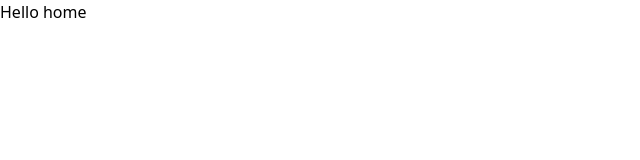
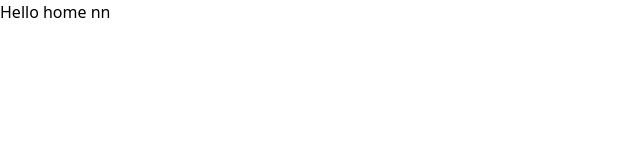
Before and after one commit to javidShabin/evoque-client, a React (Vite) app: page / in a window 1280 px wide. Shown: the top 160 px of the page, without its empty margins (0-640 px from the left). Built offline with nearby package versions, Linux system fonts and the light colour scheme.

Commit message:
another chagne form farhana

```diff
--- a/src/Home.jsx
+++ b/src/Home.jsx
@@ -2,6 +2,6 @@ import React from 'react'
 
 export const Home = () => {
   return (
-    <div>Hello home</div>
+    <div>Hello home nn</div>
   )
 }
```
